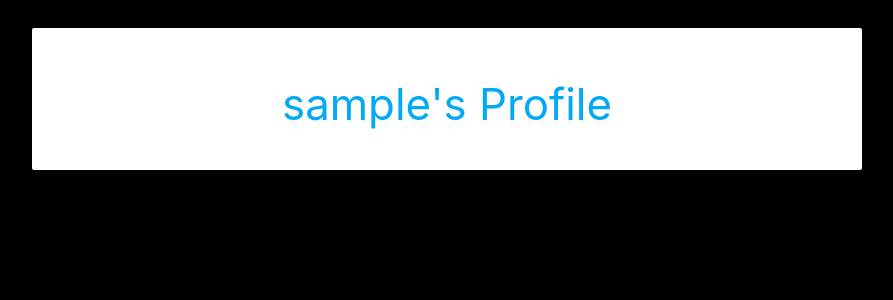
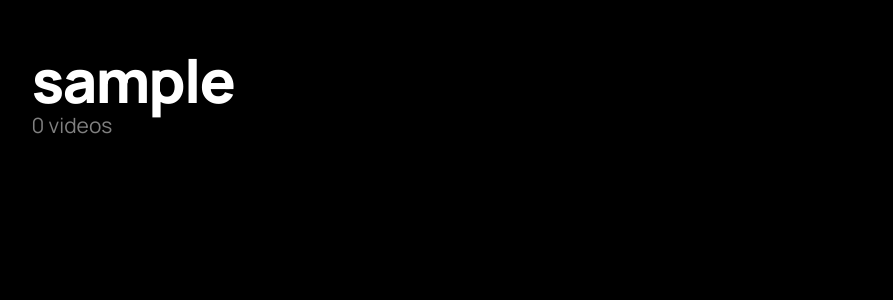
Before and after one commit to Rexayo/mograph.gallery, a Flask app: page /profile/1 in a window 1280 px wide. Shown: the part 179-479 px from the top of the page, without its empty margins (193-1086 px from the left). Run offline with Flask 2, Linux system fonts and the light colour scheme; the visitor is signed in with stand-in values (Sample User, id 1); a database or web service that is not in the repository returns one stand-in record (values such as "Sample title"); some libraries are stand-ins or nearby versions.

Commit message:
Added User videos to profile page, including edit video and done buttons

```diff
--- a/app.py
+++ b/app.py
@@ -83,8 +83,17 @@ def profile(username):
     username = mongo.db.users.find_one(
         {"username": session["user"]})["username"]
 
+    videos = list(mongo.db.videos.find())
+
+    # create a new list of videos unique to user
+    my_videos = []
+    for video in videos:
+        if video["added_by"] == username:
+            my_videos.append(video)
+
     if session["user"]:
-        return render_template("profile.html", username=username)
+        return render_template("profile.html",
+                               username=username, my_videos=my_videos)
 
     return redirect(url_for("login"))
 
--- a/static/css/style.css
+++ b/static/css/style.css
@@ -251,6 +251,7 @@ header li {
 }
 
 .learn-more{
+    margin-top: 5px;
     border-top: 1px solid grey;
     padding-top: 10px;
     width:auto;
@@ -286,6 +287,12 @@ header li {
     float: right;
     color: grey;
     display: none;
+}
+
+.edit{
+   padding: 2px 6px;
+   margin-right: 7px;
+
 }
 
 .video-gallery {
--- a/templates/profile.html
+++ b/templates/profile.html
@@ -12,14 +12,69 @@
             {% endif %}
         {% endwith %}
     </section>
-    <div class="row">
-        <div class="col s12 m8 offset-m2">
-            <div class="card-panel">
-                <h3 class="center-align light-blue-text text-darken 4">
-                    {{ username }}'s Profile
-                </h3>
+    <section>
+    <div class="row margin">
+    <div class="col s8 offset-s2">
+        <div class="page-header">
+            {{ username }}
+        </div>
+        <div class="page-description">
+
+            {{ my_videos | length }} videos
+        </div>
+    </div>
+    </div>
+</section>
+<section id="video-gallery">
+    {%- for num in range(0, my_videos | length, 6) -%}
+        <div class="row margin">
+
+            <div class="col s8 offset-s2">
+                <!-- https://codepen.io/gaeowyn/pen/oiyHF -->
+                <div class=" video-row">
+                    <ul>
+                        {% for ind in range(my_videos | length) %}
+                            {% if loop.index > num and ind < (num + 6) %}
+                            <li class="video">
+                                <div class="grey darken-4 white-text video-label">
+                                    <h6>{{ my_videos[ind].video_name }}</h6>
+                                    <div class="extra-bold category-name">
+                                        {{ my_videos[ind].category_name }}
+                                    </div>
+                                    <div class="description-trigger">
+                                        <a href="" class="grey edit grey darken-2">Edit</a>
+                                        <a href="" class="grey edit grey darken-2">Done</a>
+                                        <a href="#" class="video-controls" id="{{ loop.index + num }}">Show video
+                                            controls</a>
+                                        <a href="#" class="learn-more-link tooltipped"  data-position="right" data-tooltip="Click to learn more"><i class="tiny material-icons">info_outline</i></a>
+                                        <p class="learn-more white-text">
+                                            {{ my_videos[ind].video_description }}<br>
+                                            <br>
+                                            Created by: {{ my_videos[ind].created_by }}<br>
+                                            <br>
+                                            Sound by: {{ my_videos[ind].sound_by }}<br>
+                                            <br>
+                                            <br>
+                                            <br>
+                                            <em class="learn-more-link">Added by: {{ my_videos[ind].added_by }}</em>
+                                        </p>
+
+                                    </div>
+                                </div>
+
+                                <iframe src="{{my_videos[ind].video_embed_url}}?api=1&autoplay=0&transparent=0&controls=0"
+                                    id="player{{ loop.index + num}}" class="video-frame" type="text/html" frameborder="0"
+                                    allow="autoplay; fullscreen; picture-in-picture" webkitallowfullscreen mozallowfullscreen
+                                    allowfullscreen></iframe>
+                            </li>
+                            {% endif %}
+                        {% endfor %}
+                    </ul>
+                </div>
             </div>
         </div>
-    </div>
+
+    {%- endfor -%}
+</section>
 
 {% endblock %}
```
Also changed, not shown: static/js/script.js (+1 -7 lines).
